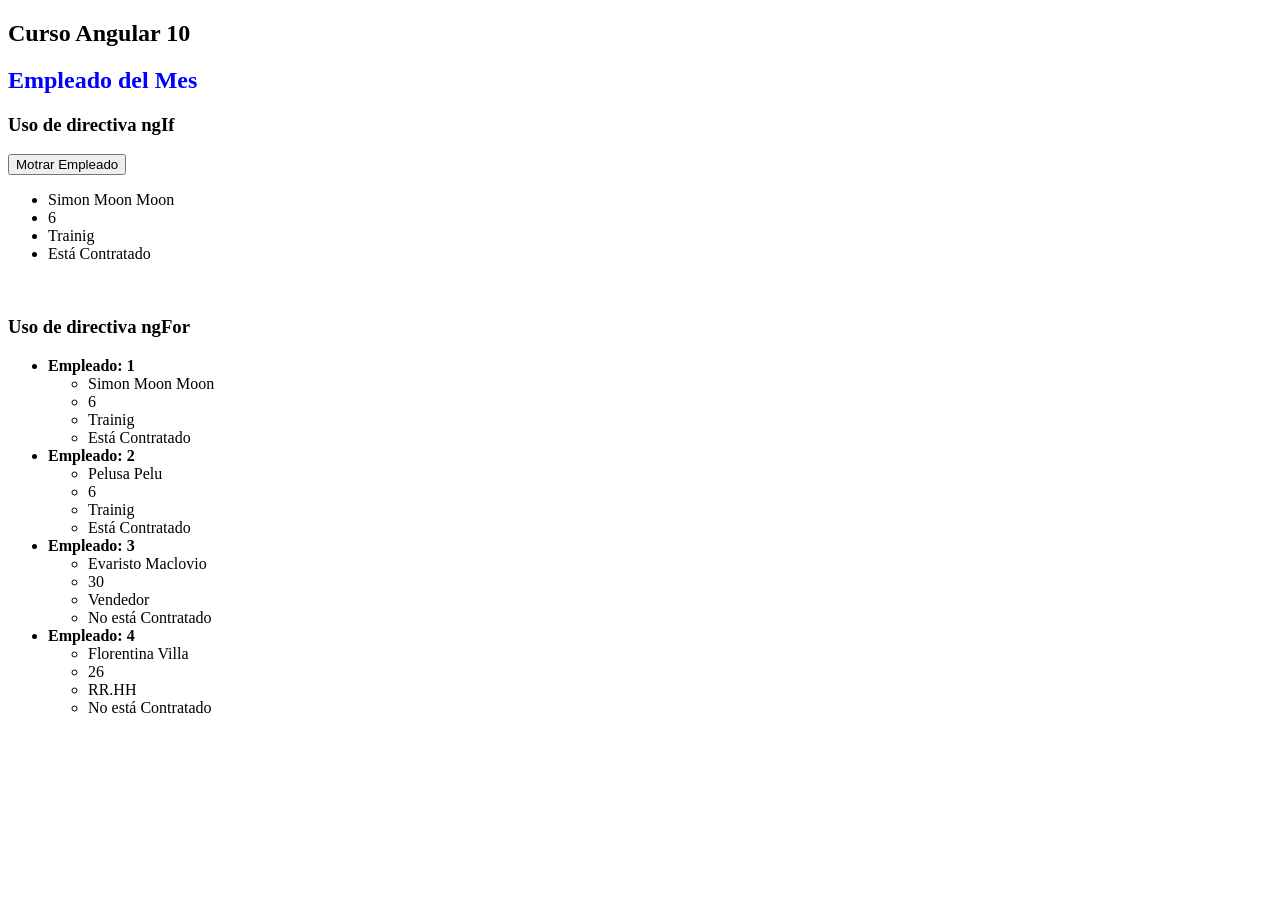
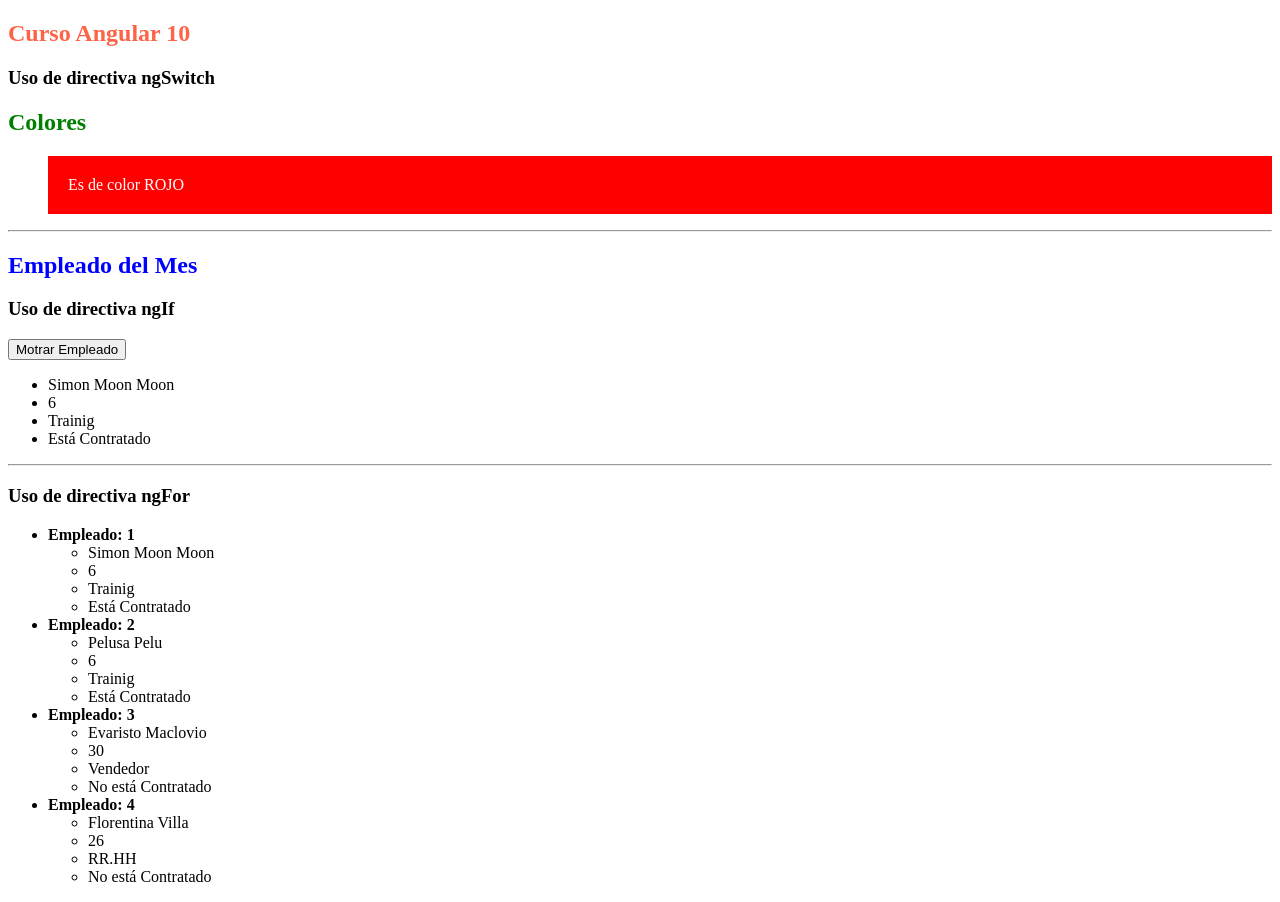
Before and after one commit to isfenixrojo/Curso.Angular10, an Angular app: page / in a window 1280 px wide. Before the commit the page ends 800 px from the top, so only its background shows below. Built offline with nearby package versions, Linux system fonts and the light colour scheme.

Commit message:
Uso de la directiva ngSwitch y ngStyle para modificar los colores de los fonts

```diff
--- a/src/app/app.component.html
+++ b/src/app/app.component.html
@@ -1,5 +1,5 @@
 <div class="content" role="main">
-    <h2>{{title}}</h2>
+    <h2 style="color: tomato;">{{title}}</h2>
     <!-- <fruta></fruta> -->
     <empleado></empleado>
 </div>
--- a/src/app/empleado/empleado.component.html
+++ b/src/app/empleado/empleado.component.html
@@ -1,3 +1,11 @@
+<h3>Uso de directiva ngSwitch</h3>
+<h2 style="color: green">Colores</h2>
+<ul [ngSwitch]="color">
+    <li *ngSwitchCase="'red'" [ngStyle]="{'background':color, 'color': 'white', 'padding':'20px'}">Es de color ROJO</li>
+    <li *ngSwitchCase="'green'" [ngStyle]="{'background':color, 'color': 'white', 'padding':'20px'}">Es de color VERDE</li>
+    <li *ngSwitchCase="'blue'" [ngStyle]="{'background':color, 'color': 'white', 'padding':'20px'}">Es de color AZUL</li>
+</ul>
+<hr>
 <h2 style="color: blue">{{componente_empleado}}</h2>
 <h3>Uso de directiva ngIf</h3>
 <div *ngIf="trabajadorExterno == true">
@@ -21,7 +29,7 @@
         <li *ngIf="empleado.contratado == false">No está Contratado</li>
     </ul>
 </div>
-<br>
+<hr>
 <h3>Uso de directiva ngFor</h3>
 <ul>
     <li *ngFor="let item of trabajadores; let i = index">
--- a/src/app/empleado/empleado.component.ts
+++ b/src/app/empleado/empleado.component.ts
@@ -11,6 +11,7 @@ export class EmpleadoComponent {
     public empleado: Empleado;
     public trabajadores: Array<Empleado>;
     public trabajadorExterno: boolean;
+    public color:string;
 
     constructor() {
         this.empleado = new Empleado("Israel Hernandez", 29, "Desarrollador", false);
@@ -21,6 +22,7 @@ export class EmpleadoComponent {
             new Empleado("Florentina Villa", 26, "RR.HH", false)
         ];
         this.trabajadorExterno = true;
+        this.color = "red";
     }
 
     ngOnInit() {
```
